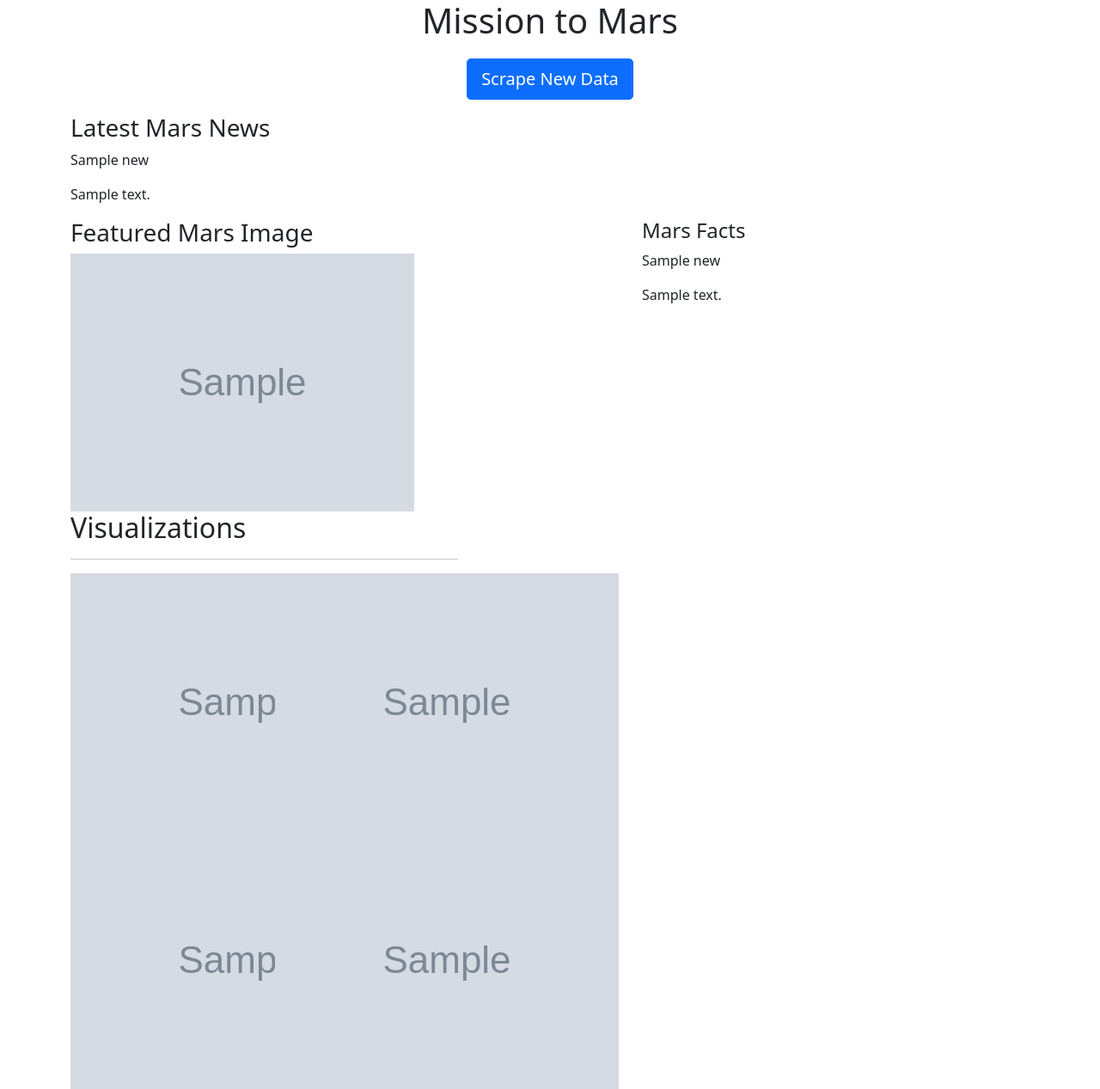
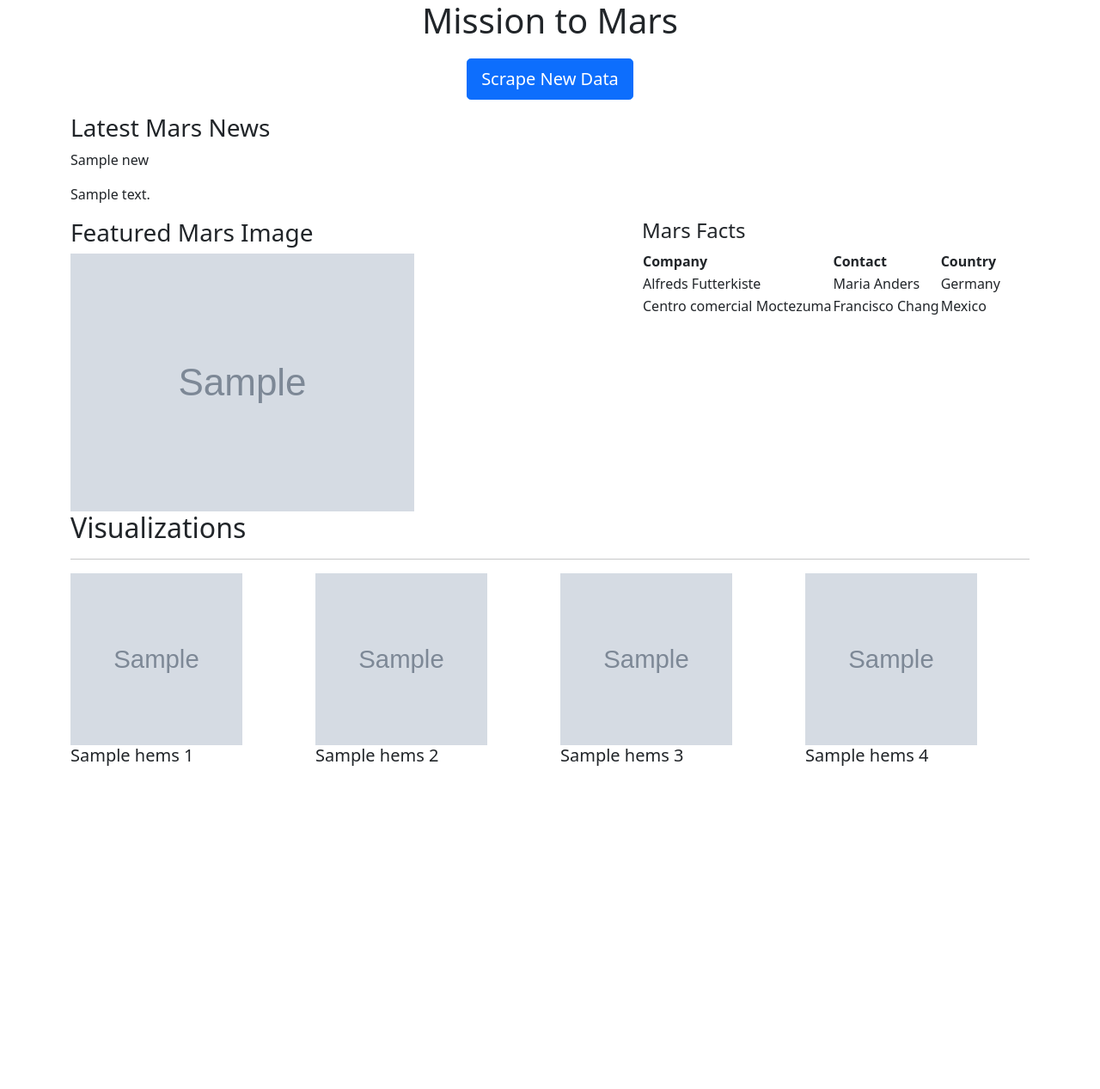
Before and after one commit to ejdublin28/web-scraping-challenge, a Flask app: page / in a window 1280 px wide. Shown: the whole page at 86% size. After the commit the page ends 891 px from the top, so only its background shows below. Run offline with Flask 2, Linux system fonts and the light colour scheme; grey boxes marked "Sample" are stand-in pictures; a database or web service that is not in the repository returns one stand-in record (values such as "Sample title"); parts of the project's set-up code (start-up, migrations or seed data) failed here and were passed over; some libraries are stand-ins or nearby versions.

```diff
--- a/Mission_to_Mars/app.py
+++ b/Mission_to_Mars/app.py
@@ -17,10 +17,13 @@ def home():
     news = mongo.db.news.find_one()
     images = mongo.db.images.find_one()
     facts = mongo.db.facts.find_one()
-    hems = mongo.db.hems.find_one()
+    hems_1 = mongo.db.hems_1.find_one()
+    hems_2 = mongo.db.hems_2.find_one()
+    hems_3 = mongo.db.hems_3.find_one()
+    hems_4 = mongo.db.hems_4.find_one()
 
     # Return template and data
-    return render_template("index.html", news=news, images=images, facts=facts, hems=hems)
+    return render_template("index.html", news=news, images=images, facts=facts, hems_1=hems_1, hems_2=hems_2, hems_3=hems_3, hems_4=hems_4)
 
 
 # Route that will trigger the scrape function
@@ -43,7 +46,18 @@ def scrape():
 
     # Run the scrape function to get MARS HEMISPHERE IMAGES
     mars_hems = scrape_mars.hem_urls
-    mars.hems.update_many({},mars_hems, upsert=True)
+
+    mars.hems_1.update({},mars_hems[0], upsert=True)
+    mars.hems_2.update({},mars_hems[1], upsert=True)
+    mars.hems_3.update({},mars_hems[2], upsert=True)
+    mars.hems_4.update({},mars_hems[3], upsert=True)
+    # for i in range(0,3):
+    #     mars.hems_[i].update({},mars_hems[i], upsert=True)
+
+    # mars.hems.insert_one({},mars_hems[0], upsert=True)
+    # mars.hems.insert_one({},mars_hems[1], upsert=True)
+    # mars.hems.insert({},mars_hems[2], upsert=True)
+    # mars.hems.insert_one({},mars_hems[3], upsert=True)
 
     return redirect("/")
 
--- a/Mission_to_Mars/scrape_mars.py
+++ b/Mission_to_Mars/scrape_mars.py
@@ -128,8 +128,8 @@ scrape_facts()
 #Creating Dictionary With Titles and Images
 
 hem_urls = [
-    {"title1": "Valles Marineris Hemisphere", "img_url1": "https://marshemispheres.com/images/valles_marineris_enhanced-full.jpg"},
-    {"title2": "Cerberus Hemisphere", "img_url2": "https://marshemispheres.com/images/full.jpg"},
-    {"title3": "Schiaparelli Hemisphere", "img_url3": "https://marshemispheres.com/images/schiaparelli_enhanced-full.jpg"},
-    {"title4": "Syrtis Major Hemisphere", "img_url4": "https://marshemispheres.com/images/syrtis_major_enhanced-full.jpg"},
+    {"title": "Valles Marineris Hemisphere", "img_url": "https://marshemispheres.com/images/valles_marineris_enhanced-full.jpg"},
+    {"title": "Cerberus Hemisphere", "img_url": "https://marshemispheres.com/images/full.jpg"},
+    {"title": "Schiaparelli Hemisphere", "img_url": "https://marshemispheres.com/images/schiaparelli_enhanced-full.jpg"},
+    {"title": "Syrtis Major Hemisphere", "img_url": "https://marshemispheres.com/images/syrtis_major_enhanced-full.jpg"},
 ]
--- a/Mission_to_Mars/templates/index.html
+++ b/Mission_to_Mars/templates/index.html
@@ -36,28 +36,49 @@
       <div class="col-lg-5 col-sm-6">
         <div class="box white justify">
             <h4> Mars Facts</h4>
-            <p>{{ news.title }}</p>
-            <p>{{ news.text }}</p>
+            <table>
+              <tr>
+                <th>Company</th>
+                <th>Contact</th>
+                <th>Country</th>
+              </tr>
+              <tr>
+                <td>Alfreds Futterkiste</td>
+                <td>Maria Anders</td>
+                <td>Germany</td>
+              </tr>
+              <tr>
+                <td>Centro comercial Moctezuma</td>
+                <td>Francisco Chang</td>
+                <td>Mexico</td>
+              </tr>
+            </table>
         </div>
       </div>
-      <div class="col-lg-5">
+    </div>
+      <div class="col-lg-12 col-sm-12">
         <div class="box white">
             <h2>Visualizations</h2>
             <hr>
             <div class="row">
-                <div class="col-lg-6 col-sm-3">
-                   <img src="{{ hems.img_url1}}">
+                <div class="col-lg-3 col-sm-3">
+                  <img src="{{ hems_1.img_url }}" style="width:200px;height:200px;">
+                  <h5>{{ hems_1.title }}</h5>
                 </div>
-                <div class="col-lg-6 col-sm-3">
-                  <img src="{{ hems.img_url2}}">
+                <div class="col-lg-3 col-sm-3">
+                  <img src="{{ hems_2.img_url }}" style="width:200px;height:200px;">
+                  <h5>{{ hems_2.title }}</h5>
                 </div>
-                <div class="col-lg-6 col-sm-3">
-                  <img src="{{ hems.img_url3}}">
+                <div class="col-lg-3 col-sm-3">
+                  <img src="{{ hems_3.img_url }}" style="width:200px;height:200px;">
+                  <h5>{{ hems_3.title }}</h5>
                 </div>
-                <div class="col-lg-6 col-sm-3">
-                  <img src="{{ hems.img_url4}}">
+                <div class="col-lg-3 col-sm-3">
+                  <img src="{{ hems_4.img_url }}" style="width:200px;height:200px;">
+                  <h5>{{ hems_4.title }}</h5>
                 </div>
               </div>
+            </div>
         </div>
       </div>
     </div>
```
Also changed, not shown: 1 other file.
